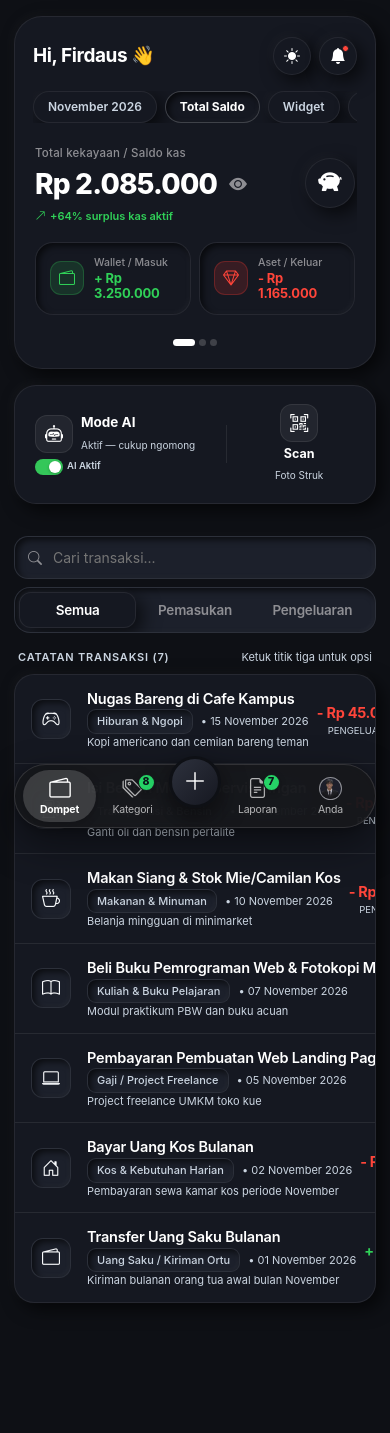
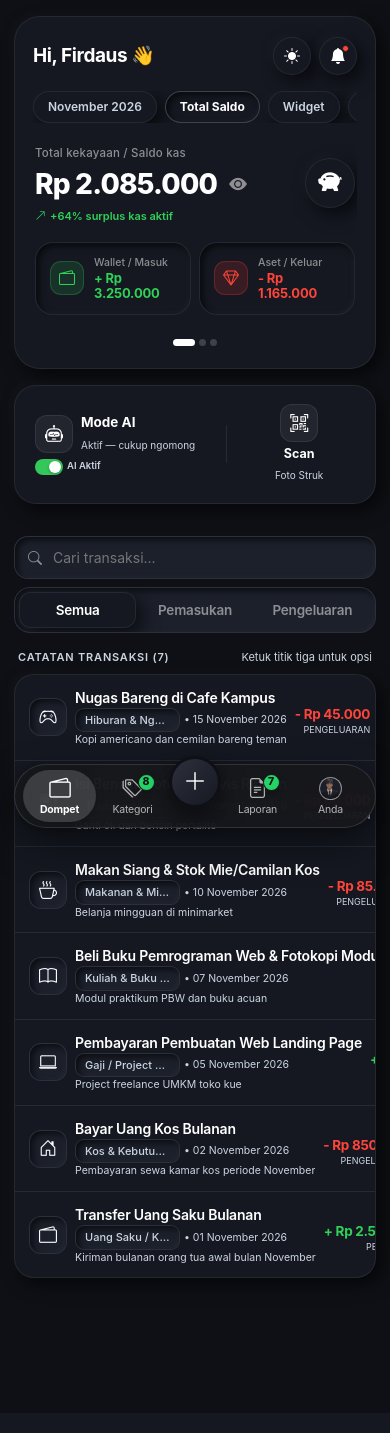
Before and after one commit to Firdaus1802/PBW, a PHP site: page /m6/index.php?view=mobile in a window 390 px wide. After the commit the page ends 1306 px from the top, so only its background shows below. Run offline with PHP 8.4, Linux system fonts and the light colour scheme; a user stored in the database is signed in; data comes from the database, SQL or seed files in the repository.

Commit message:
fix(m6): resolve mobile card edge clipping, auto-device detection, and responsive iPhone layout

```diff
--- a/m6/assets/css/ios-theme.css
+++ b/m6/assets/css/ios-theme.css
@@ -165,9 +165,16 @@ body {
 
 .ios-main-content {
   width: 100%;
-  max-width: 1240px;
+  max-width: 480px;
   margin: 0 auto;
-  padding: 18px 16px 40px;
+  padding: 14px 14px calc(95px + max(env(safe-area-inset-bottom, 16px), 16px)) 14px;
+  box-sizing: border-box;
+}
+
+.ios-navbar .container-xl {
+  max-width: 480px;
+  margin: 0 auto;
+  padding: 0;
 }
 
 .ios-navbar {
@@ -1415,27 +1447,41 @@ body {
   .ios-main-content {
     max-width: 100% !important;
     margin: 0 !important;
-    padding: 0 !important;
-    padding-bottom: calc(90px + max(env(safe-area-inset-bottom, 16px), 16px)) !important;
+    padding: 0 14px calc(95px + max(env(safe-area-inset-bottom, 16px), 16px)) 14px !important;
+    box-sizing: border-box !important;
   }
 
   .artosku-hero-banner,
   .ios-neumorph-hero {
-    border-radius: 28px !important;
+    border-radius: 26px !important;
     padding: 20px 18px 22px 18px !important;
-    margin: max(env(safe-area-inset-top, 16px), 16px) 14px 16px 14px !important;
+    margin: max(env(safe-area-inset-top, 16px), 16px) 0 16px 0 !important;
     box-shadow: var(--boss-neu-shadow) !important;
     background: var(--boss-card) !important;
     border: 1px solid var(--boss-neu-border) !important;
+    width: 100% !important;
+    box-sizing: border-box !important;
   }
 
   .artosku-mobile-sheet {
     background: transparent !important;
     border-radius: 0 !important;
     margin-top: 0 !important;
-    padding: 0 14px !important;
+    padding: 0 !important;
     position: relative !important;
     z-index: 2 !important;
+    width: 100% !important;
+    box-sizing: border-box !important;
+  }
+
+  .artosku-mobile-sheet .row {
+    margin-left: 0 !important;
+    margin-right: 0 !important;
+  }
+
+  .artosku-mobile-sheet .row > [class*="col-"] {
+    padding-left: 0 !important;
+    padding-right: 0 !important;
   }
 
   .modal-dialog {
--- a/m6/index.php
+++ b/m6/index.php
@@ -11,14 +11,17 @@ if (!isset($_SESSION['user_id'])) {
 }
 
 $ua = $_SERVER['HTTP_USER_AGENT'] ?? '';
-$is_mobile_device = preg_match('/(android|iphone|ipad|ipod|mobile|blackberry|iemobile|opera mini)/i', $ua);
+$is_mobile_device = (bool)preg_match('/(android|iphone|ipad|ipod|mobile|blackberry|iemobile|opera mini|webos)/i', $ua);
+
 if (isset($_GET['view']) && $_GET['view'] === 'mobile') {
     $_SESSION['preferred_view'] = 'mobile';
-}
-if (isset($_GET['view']) && $_GET['view'] === 'desktop') {
+} elseif (isset($_GET['view']) && $_GET['view'] === 'desktop') {
     $_SESSION['preferred_view'] = 'desktop';
 }
-$force_mobile = ($is_mobile_device || (isset($_SESSION['preferred_view']) && $_SESSION['preferred_view'] === 'mobile') || isset($_GET['mobile']) || (isset($_GET['view']) && $_GET['view'] === 'mobile'));
+
+$has_explicit_mobile_flag = (isset($_GET['view']) && $_GET['view'] === 'mobile') || isset($_GET['mobile']);
+$force_mobile = $is_mobile_device || $has_explicit_mobile_flag;
+
 if ($_SERVER['REQUEST_METHOD'] === 'GET' && !$force_mobile) {
     header("Location: " . base_url("dashboard.php"));
     exit;
@@ -263,7 +266,7 @@ foreach ($kat_expenses as $ke) {
                 </div>
 
 
-                <div class="d-none d-md-flex align-items-center gap-1 p-1" style="background-color: var(--boss-segmented-bg); border-radius: 14px; border: 1px solid var(--boss-border);">
+                <div class="d-none">
                     <button type="button" class="ios-desktop-tab-btn active" id="deskTabDompet" onclick="switchIosTab('dompet')">
                         <i class="bi bi-wallet2 me-1"></i> Dompet
                     </button>
@@ -278,22 +281,20 @@ foreach ($kat_expenses as $ke) {
                     </button>
                 </div>
 
-
                 <div class="d-flex align-items-center gap-2">
-
+                    <a href="<?= base_url('dashboard.php?view=desktop') ?>" class="ios-circle-btn d-none d-md-flex" title="Kembali ke Dashboard PC">
+                        <i class="bi bi-laptop"></i>
+                    </a>
 
                     <input type="file" id="receiptFileInput" style="display:none;" accept="image/*" onchange="processReceipt(this)">
-
 
                     <button type="button" onclick="toggleTheme()" class="ios-circle-btn" title="Ganti Mode Terang / Gelap">
                         <i class="theme-toggle-icon"></i>
                     </button>
 
-
                     <button type="button" class="ios-circle-btn ios-circle-btn-primary" data-bs-toggle="modal" data-bs-target="#modalTambah" title="Catat Transaksi Manual">
                         <i class="bi bi-plus-lg"></i>
                     </button>
-
 
                     <a href="<?= base_url('logout.php') ?>" class="ios-circle-btn" title="Keluar dari Sesi" onclick="return confirm('Keluar dari sesi DompetKu?');">
                         <i class="bi bi-box-arrow-right"></i>
@@ -444,7 +445,7 @@ foreach ($kat_expenses as $ke) {
                 <div class="artosku-mobile-sheet">
                     <div id="contentSectionSaldo" class="hero-content-section active">
                         <div class="row g-3">
-                        <div class="col-12 col-md-5 col-lg-4">
+                        <div class="col-12">
                             <div class="artosku-action-box mb-3">
                                 <div class="row g-0 align-items-center">
                                     <div class="col-7 pe-2">
@@ -480,25 +481,9 @@ foreach ($kat_expenses as $ke) {
                                     </div>
                                 </div>
                             </div>
-
-                            <div class="ios-card p-3 d-none d-md-block">
-                                <h6 class="fw-bold mb-3" style="font-size: 13.5px; letter-spacing: -0.2px;">Statistik Kas Mahasiswa</h6>
-                                <div class="d-flex justify-content-between text-secondary small py-2 border-bottom border-secondary border-opacity-10">
-                                    <span>Total Riwayat</span>
-                                    <strong style="color: var(--boss-text-primary);"><?= count($daftar_transaksi) ?> transaksi</strong>
-                                </div>
-                                <div class="d-flex justify-content-between text-secondary small py-2 border-bottom border-secondary border-opacity-10">
-                                    <span>Rasio Pemasukan</span>
-                                    <strong class="text-success"><?= $total_masuk > 0 ? round(($saldo_akhir / $total_masuk) * 100) : 0 ?>% Surplus</strong>
-                                </div>
-                                <div class="d-flex justify-content-between text-secondary small py-2">
-                                    <span>Sisa Kas Tersimpan</span>
-                                    <strong style="color: var(--boss-text-primary);"><?= format_rupiah($saldo_akhir) ?></strong>
-                                </div>
-                            </div>
-                        </div>
-
-                        <div class="col-12 col-md-7 col-lg-8">
+                        </div>
+
+                        <div class="col-12">
                             <div class="ios-search-wrapper mb-2">
                                 <i class="bi bi-search ios-search-icon"></i>
                                 <input type="text" id="instantSearchInput" class="ios-input ios-search-input" placeholder="Cari transaksi..." onkeyup="filterTransaksiLive()">
@@ -527,44 +512,44 @@ foreach ($kat_expenses as $ke) {
                                     $sign = $is_masuk ? '+' : '-';
                                     $amount_class = $is_masuk ? 'amount-income' : 'amount-expense';
                                 ?>
-                                <div class="ios-list-row trx-card-item" data-jenis="<?= $trx['jenis'] ?>" data-search="<?= strtolower(htmlspecialchars($trx['judul'] . ' ' . $trx['nama_kategori'] . ' ' . $trx['catatan'])) ?>">
-                                    <div class="d-flex align-items-center gap-3 min-w-0 flex-grow-1 me-2">
-                                        <div class="ios-icon-box flex-shrink-0">
+                                <div class="ios-list-row trx-card-item" data-jenis="<?= $trx['jenis'] ?>" data-search="<?= strtolower(htmlspecialchars($trx['judul'] . ' ' . $trx['nama_kategori'] . ' ' . $trx['catatan'])) ?>" style="padding: 12px 14px;">
+                                    <div class="d-flex align-items-center gap-2 min-w-0 flex-grow-1 me-2">
+                                        <div class="ios-icon-box flex-shrink-0" style="width: 38px; height: 38px;">
                                             <i class="bi <?= htmlspecialchars($trx['icon']) ?>"></i>
                                         </div>
                                         <div class="min-w-0 flex-grow-1">
-                                            <div class="fw-semibold text-truncate mb-0" style="font-size: 14.5px; letter-spacing: -0.2px; color: var(--boss-text-primary);">
+                                            <div class="fw-semibold text-truncate mb-0" style="font-size: 14px; letter-spacing: -0.2px; color: var(--boss-text-primary);">
                                                 <?= htmlspecialchars($trx['judul']) ?>
                                             </div>
-                                            <div class="d-flex align-items-center gap-2 mt-0.5 text-truncate">
-                                                <span class="ios-badge-mono text-truncate">
+                                            <div class="d-flex align-items-center gap-1 mt-0.5 text-truncate">
+                                                <span class="ios-badge-mono text-truncate" style="max-width: 105px;">
                                                     <?= htmlspecialchars($trx['nama_kategori']) ?>
                                                 </span>
-                                                <span class="text-secondary flex-shrink-0" style="font-size: 11px;">
+                                                <span class="text-secondary flex-shrink-0" style="font-size: 10.5px;">
                                                     • <?= tgl_indo($trx['tanggal']) ?>
                                                 </span>
                                             </div>
                                             <?php if (!empty($trx['catatan'])): ?>
-                                                <small class="text-secondary d-block mt-0.5 text-truncate" style="font-size: 11px;">
+                                                <small class="text-secondary d-block mt-0.5 text-truncate" style="font-size: 10.5px;">
                                                     <?= htmlspecialchars($trx['catatan']) ?>
                                                 </small>
                                             <?php endif; ?>
                                         </div>
                                     </div>
 
-                                    <div class="d-flex align-items-center gap-2 flex-shrink-0">
+                                    <div class="d-flex align-items-center gap-2 flex-shrink-0 ms-auto">
                                         <div class="text-end">
-                                            <span class="fw-bold <?= $amount_class ?>" style="font-size: 14.5px; letter-spacing: -0.3px;">
+                                            <span class="fw-bold <?= $amount_class ?>" style="font-size: 13.5px; white-space: nowrap; letter-spacing: -0.3px;">
                                                 <?= $sign ?> <?= format_rupiah($trx['jumlah']) ?>
                                             </span>
-                                            <small class="d-block text-secondary text-uppercase" style="font-size: 9.5px;">
+                                            <small class="d-block text-secondary text-uppercase" style="font-size: 9px; line-height: 1;">
                                                 <?= $trx['jenis'] ?>
                                             </small>
                                         </div>
 
                                         <div class="dropdown">
-                                            <button class="btn btn-ios-secondary btn-sm rounded-circle p-0 d-flex align-items-center justify-content-center" data-bs-toggle="dropdown" style="width: 30px; height: 30px;">
-                                                <i class="bi bi-three-dots-vertical"></i>
+                                            <button class="btn btn-ios-secondary btn-sm rounded-circle p-0 d-flex align-items-center justify-content-center flex-shrink-0" data-bs-toggle="dropdown" style="width: 28px; height: 28px; min-width: 28px;">
+                                                <i class="bi bi-three-dots-vertical" style="font-size: 13px;"></i>
                                             </button>
                                             <ul class="dropdown-menu dropdown-menu-end p-2" style="background-color: var(--boss-card); border: 1px solid var(--boss-border-active);">
                                                 <li>
```
Also changed, not shown: other parts of m6/assets/css/ios-theme.css (+27 -2 lines).
